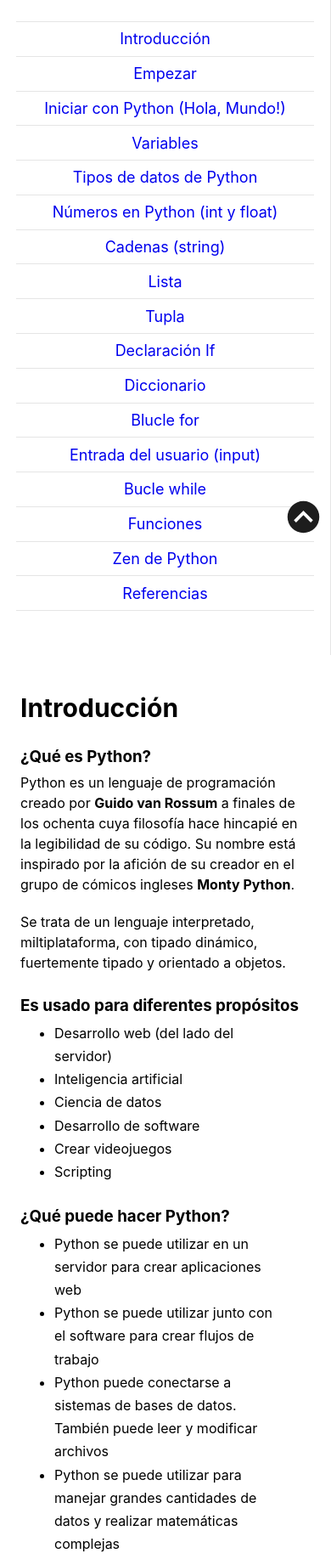
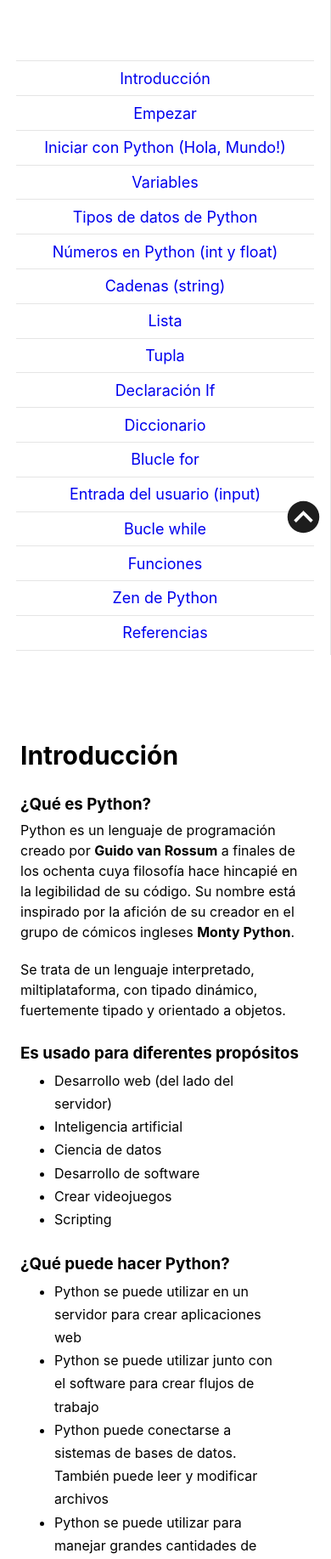
Before and after one commit to hugh128/python_technical_documentation_page, a plain HTML site: page index.html in a window 390 px wide. Shown: the part 153-1988 px from the top of the page at 85% size. Drawn offline with Linux system fonts and the light colour scheme.

Commit message:
Fixed Main content position.

```diff
--- a/css/styles.css
+++ b/css/styles.css
@@ -291,7 +291,7 @@
         justify-content: center;
         align-items: center;
         width: 100%;
-        height: 89%;
+        height: 100%;
     }
 
     .nav__item {
@@ -305,7 +305,7 @@
     }
 
     main {
-        padding-top: 0;
+        padding-top: 3.5rem;
         padding-bottom: 2rem;
     }
 
```
